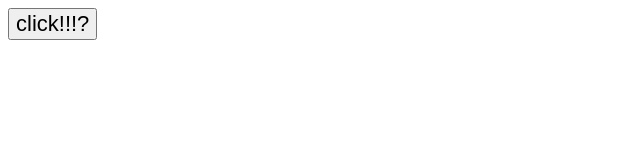
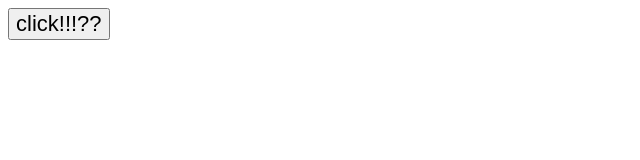
Before and after one commit to srm985/reflecta-mono, a React app in the folder packages/reflecta-ui/: page / in a window 1280 px wide. Shown: the top 160 px of the page, without its empty margins (0-640 px from the left). Built offline with nearby package versions, Linux system fonts and the light colour scheme.

Commit message:
Test workflow.

```diff
--- a/packages/reflecta-ui/src/components/ButtonComponent/index.tsx
+++ b/packages/reflecta-ui/src/components/ButtonComponent/index.tsx
@@ -10,7 +10,7 @@ const ButtonComponent = () => {
             className={displayName}
             type={'button'}
         >
-            {'click!!!?'}
+            {'click!!!??'}
         </button>
     );
 };
```
